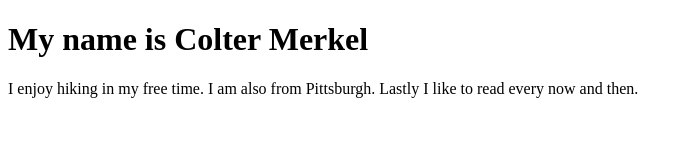
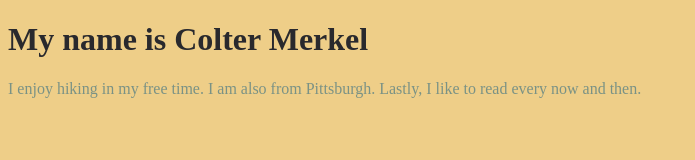
Before and after one commit to ColterMerkel/ColterMerkelCTI110, a plain HTML site: page index.html in a window 1280 px wide. Shown: the whole page, without its empty margins (0-695 px from the left). Drawn offline with Linux system fonts and the light colour scheme.

Commit message:
index.html

```diff
--- a/index.html
+++ b/index.html
@@ -3,19 +3,19 @@
 <head>
   <style>
     body {
-      background-color: EECE88;
+      background-color: #EECE88;
     }
     h1 {
-      color: 29292D;
+      color: #29292D;
     }
     p {
-      color: 7A9285;
+      color: #7A9285;
     }
   </style>
   <title>My Personal Introduction</title>
 </head>
 <body>
   <h1>My name is Colter Merkel</h1>
-  <p>I enjoy hiking in my free time. I am also from Pittsburgh. Lastly I like to read every now and then.</p>
+  <p>I enjoy hiking in my free time. I am also from Pittsburgh. Lastly, I like to read every now and then.</p>
 </body>
 </html>
```
